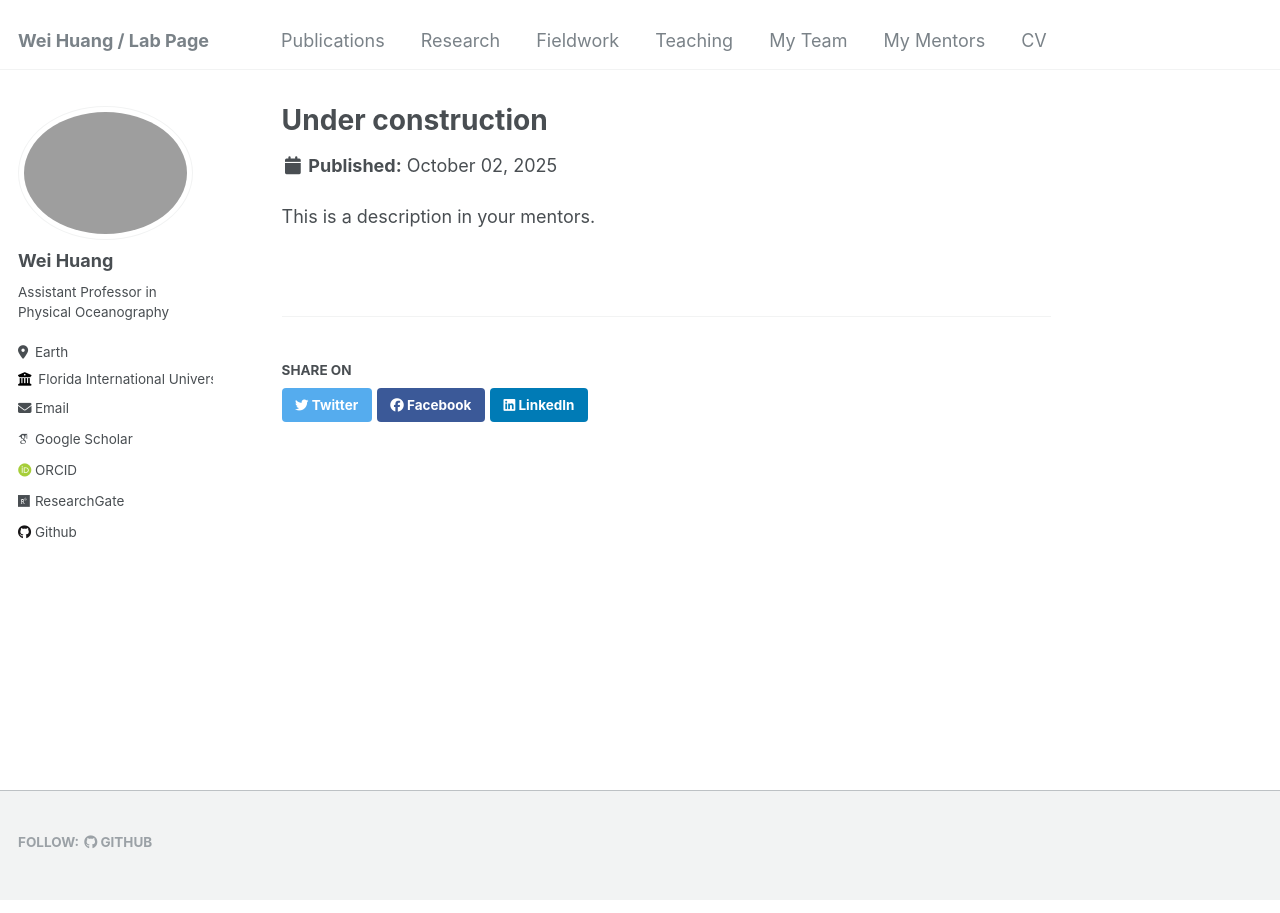
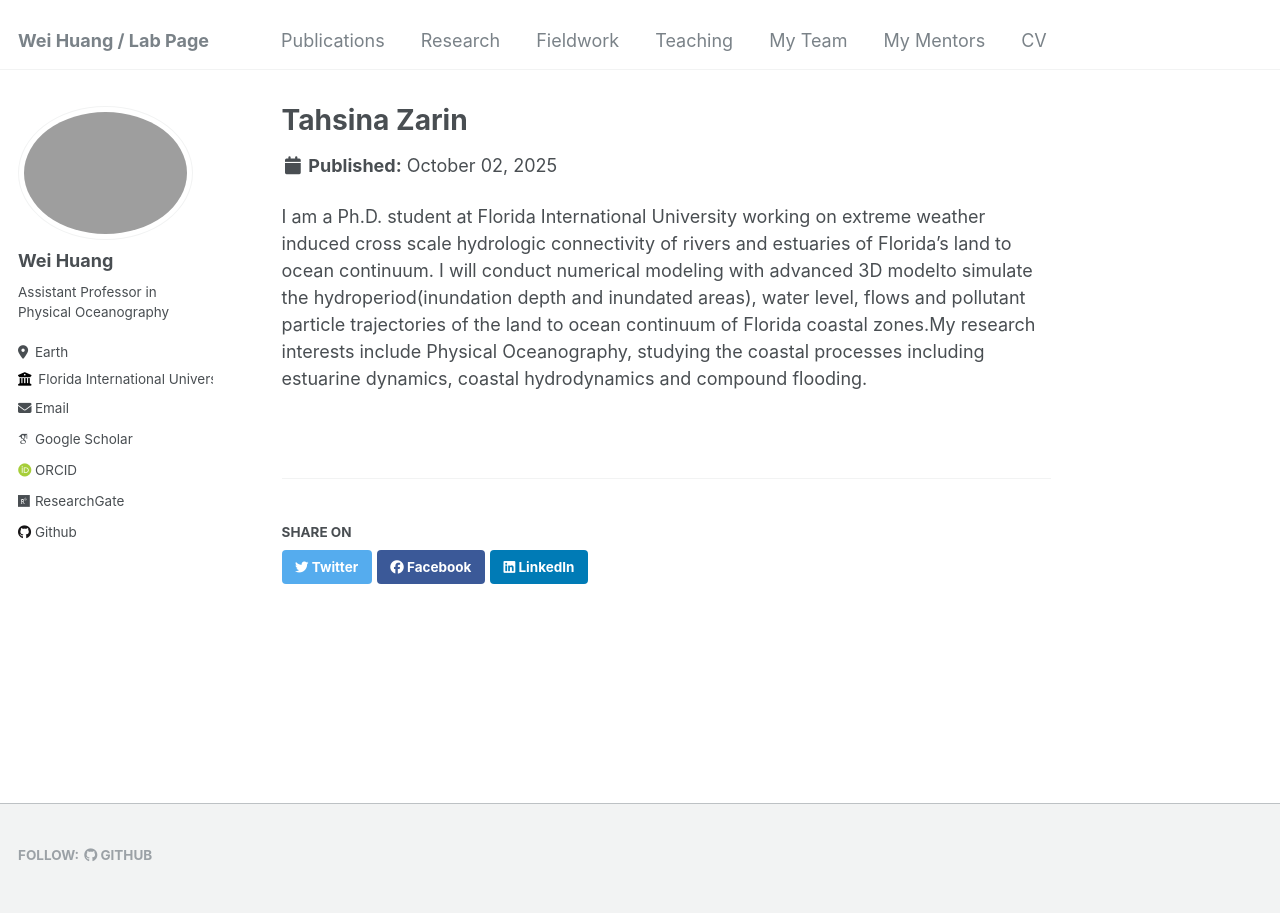
Before and after one commit to huang96169/huang96169.github.io, a Jekyll site: the page built from _team/teams-1.md, in a window 1280 px wide. Built offline with Jekyll 4.4.1, drawn with Linux system fonts in a browser that asks for light colours; some web fonts are replaced.

Commit message:
Update teams-1.md

```diff
--- a/_team/teams-1.md
+++ b/_team/teams-1.md
@@ -1,8 +1,8 @@
 ---
-title: "Under construction"
-short: Please check back later
-excerpt: "<img src=''>"
+title: "Tahsina Zarin"
+short: I am a Ph.D. student at Florida International University working on extreme weather induced cross scale hydrologic connectivity of rivers and estuaries of Florida's land to ocean continuum. I will conduct numerical modeling with advanced 3D modelto simulate the hydroperiod(inundation depth and inundated areas), water level, flows and pollutant particle trajectories of the land to ocean continuum of Florida coastal zones.My research interests include Physical Oceanography, studying the coastal processes including estuarine dynamics, coastal hydrodynamics and compound flooding.
+excerpt: "<img src='/images/images/team/tahsina-zarin.jpg'>"
 collection: team
 ---
 
-This is a description in your mentors.
+I am a Ph.D. student at Florida International University working on extreme weather induced cross scale hydrologic connectivity of rivers and estuaries of Florida's land to ocean continuum. I will conduct numerical modeling with advanced 3D modelto simulate the hydroperiod(inundation depth and inundated areas), water level, flows and pollutant particle trajectories of the land to ocean continuum of Florida coastal zones.My research interests include Physical Oceanography, studying the coastal processes including estuarine dynamics, coastal hydrodynamics and compound flooding.
```
